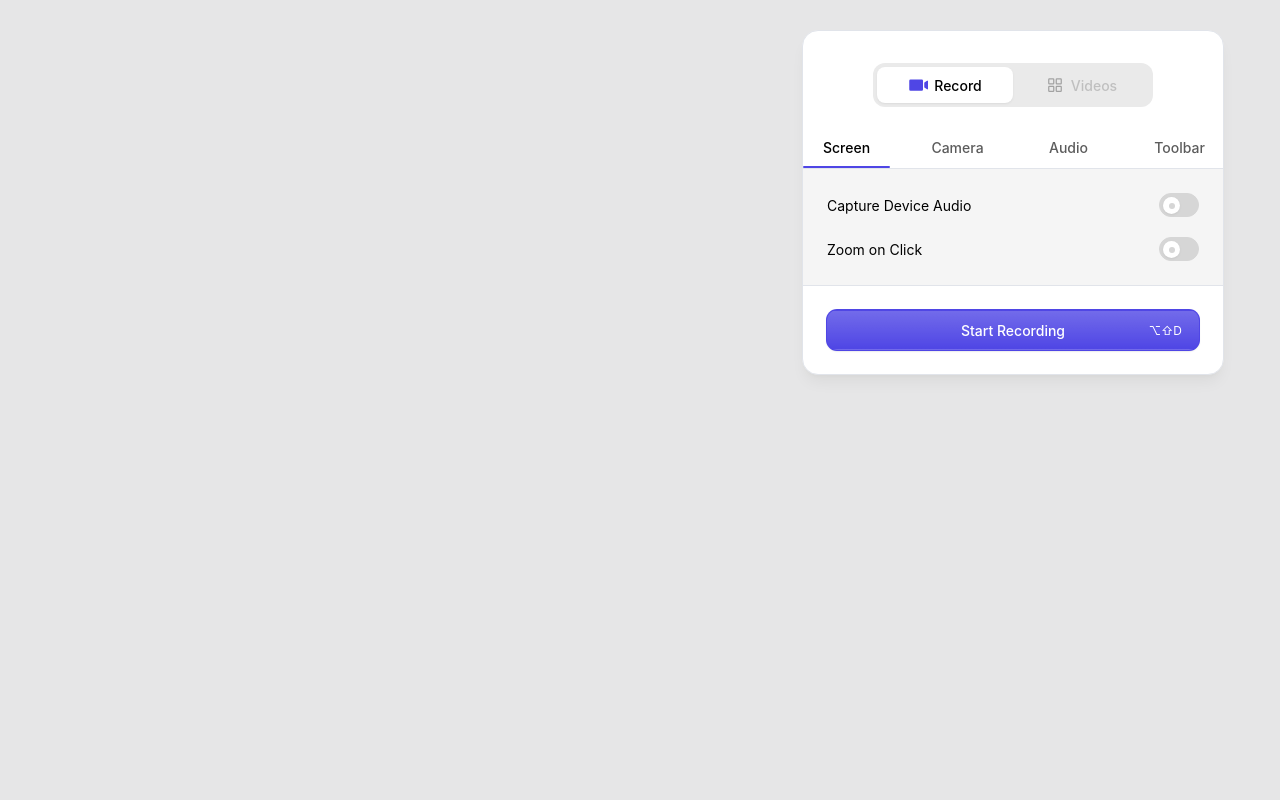
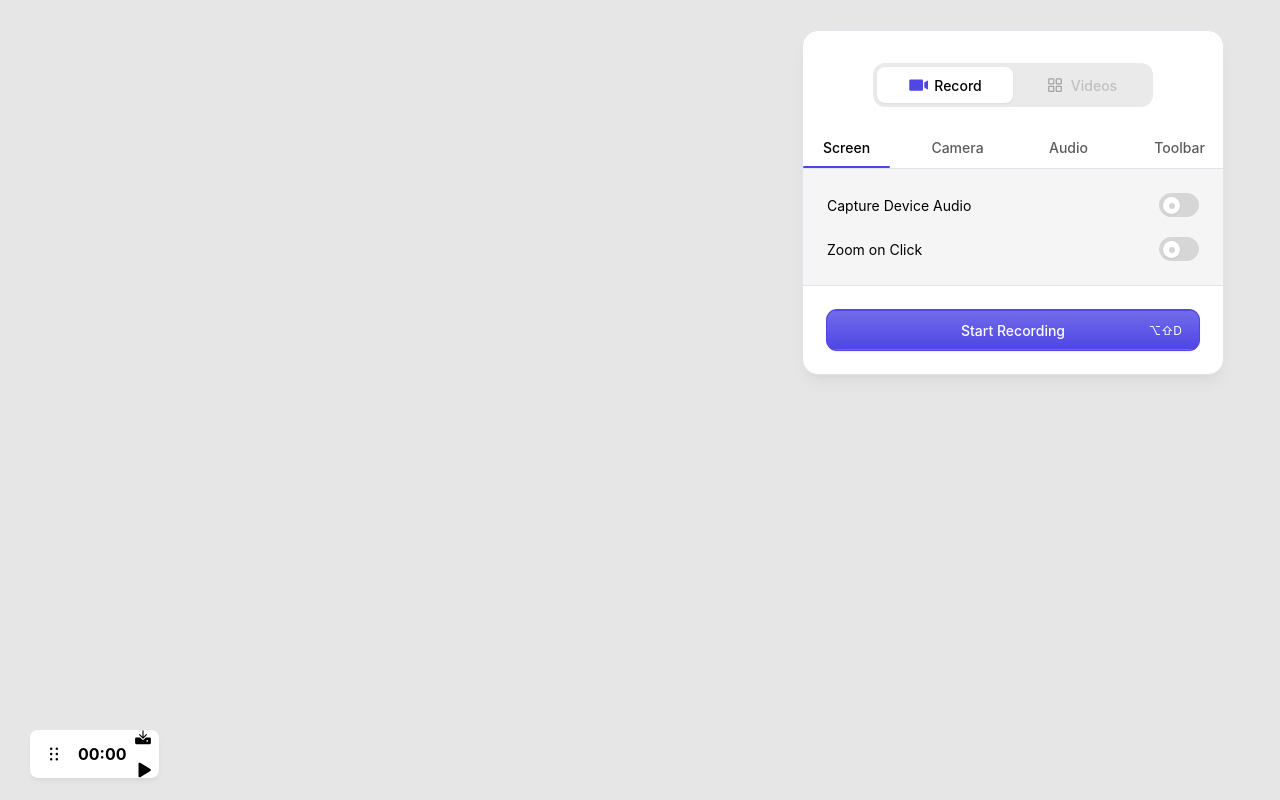
Before and after one commit to AdrianSajjan/rekorder.io, a React (Vite) app in the folder apps/recorder/: page / in a window 1280 px wide. Built offline with nearby package versions, Linux system fonts and the light colour scheme.

Commit message:
wip - plugin toolbar

```diff
--- a/apps/recorder/src/components/toolbar/playback.tsx
+++ b/apps/recorder/src/components/toolbar/playback.tsx
@@ -1,45 +1,18 @@
-import { observer } from "mobx-react";
-import { PauseIcon, PlayIcon } from "lucide-react";
+import { observer } from 'mobx-react';
+import { Pause, Play } from '@phosphor-icons/react';
 
-import { Button } from "@screenify.io/ui/components/ui/button";
-import { Tooltip, TooltipContent, TooltipTrigger } from "@screenify.io/ui/components/ui/tooltip";
-import { recorder } from "@screenify.io/recorder/store/recorder";
+import { recorder } from '../../store/recorder';
+import { ToolbarAction } from '../ui/toolbar-action';
 
 const ToolbarRecorderPlayback = observer(() => {
-  if (recorder.status === "active") {
-    return (
-      <Tooltip>
-        <TooltipTrigger asChild>
-          <Button
-            variant="no-shadow"
-            className="h-10 w-10 grid place-items-center border-0 bg-background hover:bg-primary rounded-none"
-            onClick={recorder.pauseScreenCapture}
-          >
-            <PauseIcon size={20} />
-          </Button>
-        </TooltipTrigger>
-        <TooltipContent>
-          <span>Pause recording</span>
-        </TooltipContent>
-      </Tooltip>
-    );
-  }
-
-  return (
-    <Tooltip>
-      <TooltipTrigger asChild>
-        <Button
-          variant="no-shadow"
-          className="h-10 w-10 grid place-items-center border-0 bg-background hover:bg-primary rounded-none"
-          onClick={recorder.resumeScreenCapture}
-        >
-          <PlayIcon size={20} />
-        </Button>
-      </TooltipTrigger>
-      <TooltipContent>
-        <span>Resume recording</span>
-      </TooltipContent>
-    </Tooltip>
+  return recorder.status === 'active' ? (
+    <ToolbarAction tooltip="Pause recording" onClick={recorder.pauseScreenCapture}>
+      <Pause size={18} weight="fill" />
+    </ToolbarAction>
+  ) : (
+    <ToolbarAction tooltip="Resume recording" onClick={recorder.resumeScreenCapture}>
+      <Play size={18} weight="fill" />
+    </ToolbarAction>
   );
 });
 
--- a/apps/recorder/src/components/toolbar/timer.tsx
+++ b/apps/recorder/src/components/toolbar/timer.tsx
@@ -1,5 +1,5 @@
-import { recorder } from "@screenify.io/recorder/store/recorder";
-import { observer } from "mobx-react";
+import { observer } from 'mobx-react';
+import { recorder } from '../../store/recorder';
 
 const ToolbarRecordTimer = observer(() => {
   return <strong className="px-4 tabular-nums">{recorder.time}</strong>;
--- a/apps/recorder/src/components/toolbar/toolbar.tsx
+++ b/apps/recorder/src/components/toolbar/toolbar.tsx
@@ -1,30 +1,49 @@
-import Draggable from "react-draggable";
+import clsx from 'clsx';
+import Draggable from 'react-draggable';
+import css from 'styled-jsx/css';
 
-import {
-  ArrowDownToLineIcon,
-  GripVerticalIcon,
-  MicIcon,
-  MousePointer2Icon,
-  RotateCcwIcon,
-  Trash2Icon,
-  VideoIcon,
-  WandIcon,
-} from "lucide-react";
-import { useRef } from "react";
+import { Fragment, useRef } from 'react';
+import { DotsSixVertical, Download } from '@phosphor-icons/react';
 
-import { Button } from "@screenify.io/ui/components/ui/button";
-import { Card } from "@screenify.io/ui/components/ui/card";
-import { Separator } from "@screenify.io/ui/components/ui/separator";
-import { Tooltip, TooltipContent, TooltipProvider, TooltipTrigger } from "@screenify.io/ui/components/ui/tooltip";
+import { useWindowDimensions } from '@rekorder.io/hooks';
+import { theme, Tooltip } from '@rekorder.io/ui';
 
-import { ToolbarRecorderPlayback } from "@screenify.io/recorder/components/toolbar/playback";
-import { ToolbarRecordTimer } from "@screenify.io/recorder/components/toolbar/timer";
+import { measureElement } from '../../lib/utils';
+import { SAFE_AREA_PADDING } from '../../constants/layout';
+import { ToolbarAction } from '../ui/toolbar-action';
 
-import { ToolbarDrawingControls } from "@screenify.io/recorder/components/toolbar/draw";
-import { SAFE_AREA_PADDING } from "@screenify.io/recorder/constants/layout";
-import { useWindowDimensions } from "@screenify.io/recorder/hooks/use-window-dimensions";
-import { measureElement } from "@screenify.io/recorder/lib/utils";
-import { recorder } from "@screenify.io/recorder/store/recorder";
+import { ToolbarRecordTimer } from './timer';
+import { ToolbarRecorderPlayback } from './playback';
+
+const PluginToolbarCSS = css.resolve`
+  .toolbar {
+    position: absolute;
+    pointer-events: auto;
+    font-family: ${theme.fonts.default};
+    background-color: ${theme.colors.core.white};
+
+    width: fit-content;
+    display: flex;
+    align-items: center;
+
+    border-radius: ${theme.space(2)};
+    height: ${theme.space(12)};
+    box-shadow: ${theme.shadow().md};
+  }
+
+  .toolbar-handle {
+    padding-left: ${theme.space(2)};
+    padding-right: ${theme.space(2)};
+  }
+
+  .toolbar-grab {
+    cursor: grab !important;
+  }
+
+  .toolbar-grab:active {
+    cursor: grabbing !important;
+  }
+`;
 
 function PluginToolbar() {
   const toolbar$ = useRef<HTMLDivElement>(null!);
@@ -45,120 +64,27 @@ function PluginToolbar() {
   };
 
   return (
-    <Draggable nodeRef={toolbar$} handle="#toolbar-handle" defaultPosition={defaultPosition} bounds={bounds}>
-      <Card ref={toolbar$} className="w-fit absolute bg-background overflow-hidden flex items-center h-10 pointer-events-auto">
-        <TooltipProvider disableHoverableContent delayDuration={500}>
-          <div className="px-1.5 bg-primary/80 h-10 grid place-items-center cursor-move">
-            <GripVerticalIcon id="toolbar-handle" size={16} />
-          </div>
-          <Separator orientation="vertical" variant="thick" />
-          <ToolbarRecordTimer />
-          <Separator orientation="vertical" variant="thick" />
-          <Tooltip>
-            <TooltipTrigger asChild>
-              <Button
-                variant="no-shadow"
-                className="h-10 w-10 grid place-items-center border-0 bg-background hover:bg-primary rounded-none"
-                onClick={recorder.stopScreenCapture}
-              >
-                <ArrowDownToLineIcon size={16} />
-              </Button>
-            </TooltipTrigger>
-            <TooltipContent>
-              <span>Save recording</span>
-            </TooltipContent>
-          </Tooltip>
-          <Separator orientation="vertical" />
-          <ToolbarRecorderPlayback />
-          <Separator orientation="vertical" />
-          <Tooltip>
-            <TooltipTrigger asChild>
-              <Button
-                variant="no-shadow"
-                className="h-10 w-10 grid place-items-center border-0 bg-background hover:bg-primary rounded-none"
-              >
-                <RotateCcwIcon size={16} />
-              </Button>
-            </TooltipTrigger>
-            <TooltipContent>
-              <span>Restart recording</span>
-            </TooltipContent>
-          </Tooltip>
-          <Separator orientation="vertical" />
-          <Tooltip>
-            <TooltipTrigger asChild>
-              <Button
-                variant="no-shadow"
-                className="h-10 w-10 grid place-items-center border-0 bg-background hover:bg-primary rounded-none"
-              >
-                <Trash2Icon size={16} />
-              </Button>
-            </TooltipTrigger>
-            <TooltipContent>
-              <span>Delete recording</span>
-            </TooltipContent>
-          </Tooltip>
-          <Separator orientation="vertical" variant="thick" />
-          <ToolbarDrawingControls />
-          <Separator orientation="vertical" />
-          <Tooltip>
-            <TooltipTrigger asChild>
-              <Button
-                variant="no-shadow"
-                className="h-10 w-10 grid place-items-center border-0 bg-background hover:bg-primary rounded-none"
-              >
-                <WandIcon size={16} />
-              </Button>
-            </TooltipTrigger>
-            <TooltipContent>
-              <span>Effects options</span>
-            </TooltipContent>
-          </Tooltip>
-          <Separator orientation="vertical" />
-          <Tooltip>
-            <TooltipTrigger asChild>
-              <Button
-                variant="no-shadow"
-                className="h-10 w-10 grid place-items-center border-0 bg-background hover:bg-primary rounded-none"
-              >
-                <MousePointer2Icon size={16} />
-              </Button>
-            </TooltipTrigger>
-            <TooltipContent>
-              <span>Cursor options</span>
-            </TooltipContent>
-          </Tooltip>
-          <Separator orientation="vertical" variant="thick" />
-          <Tooltip>
-            <TooltipTrigger asChild>
-              <Button
-                variant="no-shadow"
-                className="h-10 w-10 grid place-items-center border-0 bg-background hover:bg-primary rounded-none"
-              >
-                <MicIcon size={16} />
-              </Button>
-            </TooltipTrigger>
-            <TooltipContent>
-              <span>Toggle mic</span>
-            </TooltipContent>
-          </Tooltip>
-          <Separator orientation="vertical" />
-          <Tooltip>
-            <TooltipTrigger asChild>
-              <Button
-                variant="no-shadow"
-                className="h-10 w-10 grid place-items-center border-0 bg-background hover:bg-primary rounded-none"
-              >
-                <VideoIcon size={16} />
-              </Button>
-            </TooltipTrigger>
-            <TooltipContent>
-              <span>Toggle camera</span>
-            </TooltipContent>
-          </Tooltip>
-        </TooltipProvider>
-      </Card>
-    </Draggable>
+    <Fragment>
+      {PluginToolbarCSS.styles}
+      <Draggable nodeRef={toolbar$} handle="#toolbar-handle" defaultPosition={defaultPosition} bounds={bounds}>
+        <article ref={toolbar$} className={clsx(PluginToolbarCSS.className, 'toolbar')}>
+          <Tooltip.Provider disableHoverableContent delayDuration={500}>
+            <div id="toolbar-handle" className={clsx(PluginToolbarCSS.className, 'toolbar-handle')}>
+              <ToolbarAction className={clsx(PluginToolbarCSS.className, 'toolbar-grab')}>
+                <DotsSixVertical weight="bold" size={20} />
+              </ToolbarAction>
+            </div>
+            <ToolbarRecordTimer />
+            <div>
+              <ToolbarAction tooltip="Download recording">
+                <Download weight="fill" size={18} />
+              </ToolbarAction>
+              <ToolbarRecorderPlayback />
+            </div>
+          </Tooltip.Provider>
+        </article>
+      </Draggable>
+    </Fragment>
   );
 }
 
--- /dev/null
+++ b/apps/recorder/src/components/ui/toolbar-action.tsx
@@ -0,0 +1,60 @@
+import css from 'styled-jsx/css';
+import clsx from 'clsx';
+
+import * as React from 'react';
+import { theme, Tooltip } from '@rekorder.io/ui';
+
+interface ToolbarActionProps extends React.ButtonHTMLAttributes<HTMLButtonElement> {
+  tooltip?: string;
+}
+
+const ToolbarActionCSS = css.resolve`
+  * {
+    box-sizing: border-box;
+    margin: 0;
+  }
+
+  button {
+    all: unset;
+  }
+
+  .toolbar-action {
+    display: flex;
+    justify-content: center;
+    align-items: center;
+
+    width: ${theme.space(8)};
+    height: ${theme.space(8)};
+
+    cursor: pointer;
+    border-radius: 100%;
+    background-color: transparent;
+    transition: background-color 300ms ease;
+  }
+
+  .toolbar-action:hover {
+    background-color: ${theme.colors.background.main};
+  }
+`;
+
+function ToolbarAction({ tooltip, className, children, ...props }: ToolbarActionProps) {
+  return tooltip ? (
+    <React.Fragment>
+      {ToolbarActionCSS.styles}
+      <Tooltip content={tooltip} arrow={false} portal={false} sideOffset={12}>
+        <button className={clsx(ToolbarActionCSS.className, 'toolbar-action', className)} {...props}>
+          {children}
+        </button>
+      </Tooltip>
+    </React.Fragment>
+  ) : (
+    <React.Fragment>
+      {ToolbarActionCSS.styles}
+      <button className={clsx(ToolbarActionCSS.className, 'toolbar-action', className)} {...props}>
+        {children}
+      </button>
+    </React.Fragment>
+  );
+}
+
+export { ToolbarAction };
--- a/apps/recorder/src/recorder.tsx
+++ b/apps/recorder/src/recorder.tsx
@@ -3,9 +3,9 @@ import css from 'styled-jsx/css';
 import { AnimationsProvider, theme } from '@rekorder.io/ui';
 
 import { PluginCard } from './components/plugin/plugin';
+import { CameraPreview } from './components/camera';
+import { PluginToolbar } from './components/toolbar/toolbar';
 import { Timer } from './components/timer';
-import { CameraPreview } from './components/camera';
-// import { PluginToolbar } from './components/toolbar/toolbar';
 
 const RecorderCSS = css.resolve`
   .container {
@@ -25,7 +25,7 @@ export function Recorder() {
       {RecorderCSS.styles}
       <section className={clsx(RecorderCSS.className, 'container')}>
         <PluginCard />
-        {/* <PluginToolbar /> */}
+        <PluginToolbar />
         <CameraPreview />
         <Timer />
       </section>
```
Also changed, not shown: apps/recorder/src/components/actionbar/draw.tsx (deleted, +0 -39 lines), apps/recorder/src/components/toolbar/draw.tsx (+14 -26 lines), packages/ui/src/lib/core/tooltip/tooltip.tsx (+3 -10 lines).
